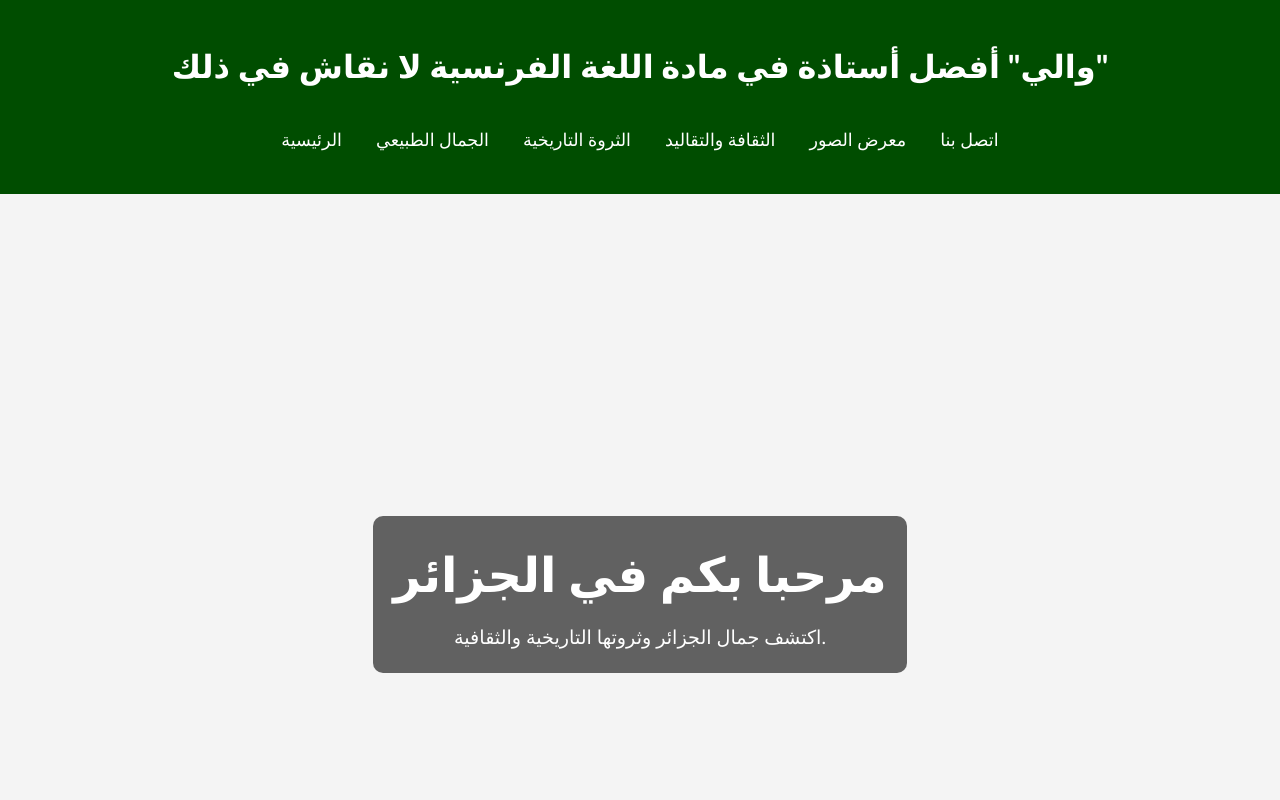
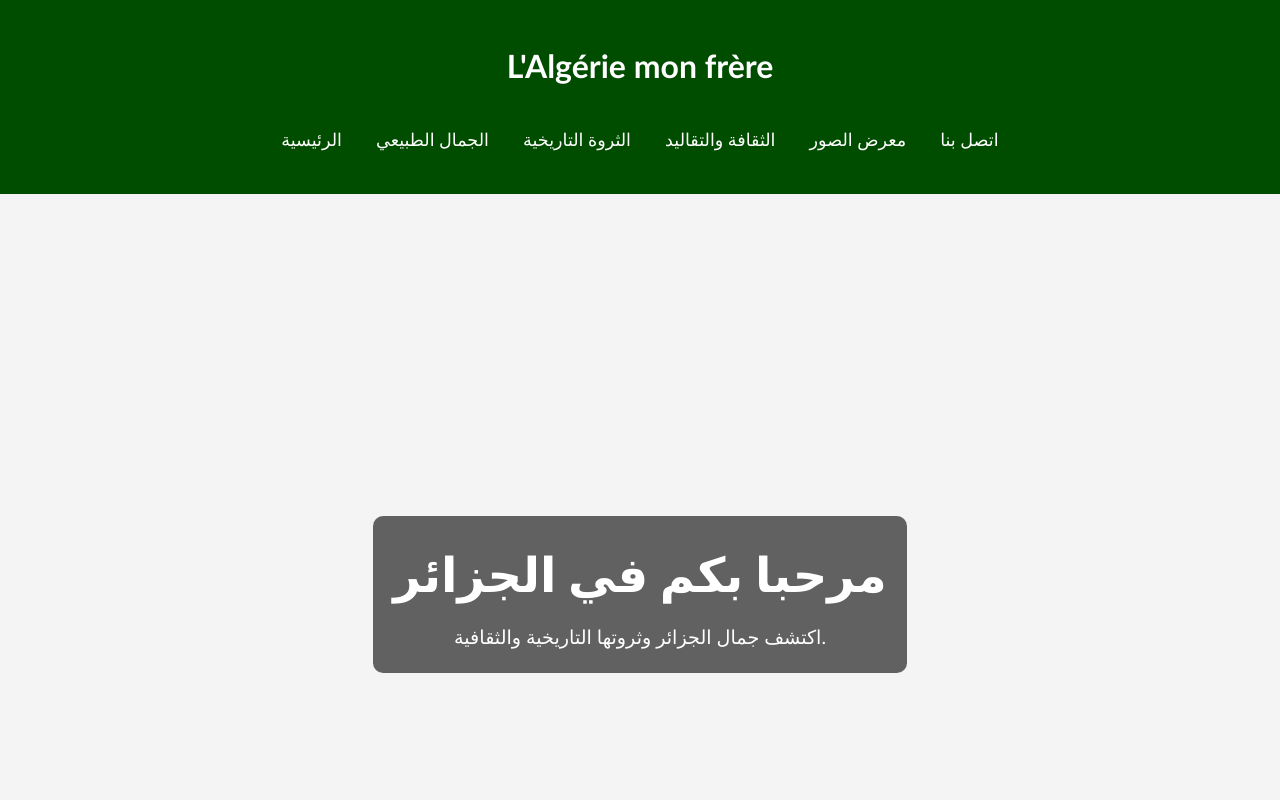
Before and after one commit to mo7adesigenr/mohamed-bouziani, a plain HTML site: page index.html in a window 1280 px wide. Shown: the top 800 px of the page. Drawn offline with nearby package versions, Linux system fonts and the light colour scheme.

Commit message:
Update index.html

```diff
--- a/index.html
+++ b/index.html
@@ -3,7 +3,7 @@
 <head>
     <meta charset="UTF-8">
     <meta name="viewport" content="width=device-width, initial-scale=1.0">
-    <title>الجزائر: جمال، ثراء تاريخي وثقافي</title>
+    <title>L'Algérie mon frère</title>
     <link rel="stylesheet" href="style.css">
     <!-- أيقونات Font Awesome للتحكم في الأيقونات -->
     <link rel="stylesheet" href="https://cdnjs.cloudflare.com/ajax/libs/font-awesome/6.0.0-beta3/css/all.min.css" integrity="sha512-Fo3rlrQd5HnXG9Fh0Z8f1hPpYOj4vF1pK6eRYYF1mLsa1J+bFLxKzV5T4D4N7cNqQpJG6nOZ9jdxhZL5LMtzFQ==" crossorigin="anonymous" referrerpolicy="no-referrer" />
@@ -15,8 +15,7 @@
     <!-- رأس الصفحة -->
     <header>
         <div class="container">
-            <h1 class="logo" >والي" أفضل أستاذة في مادة اللغة الفرنسية لا نقاش في ذلك"
-            </h1>
+            <h1 class="logo" >L'Algérie mon frère</h1>
             <div class="menu-toggle" id="menu-toggle">
                 <i class="fas fa-bars"></i>
             </div>
```
